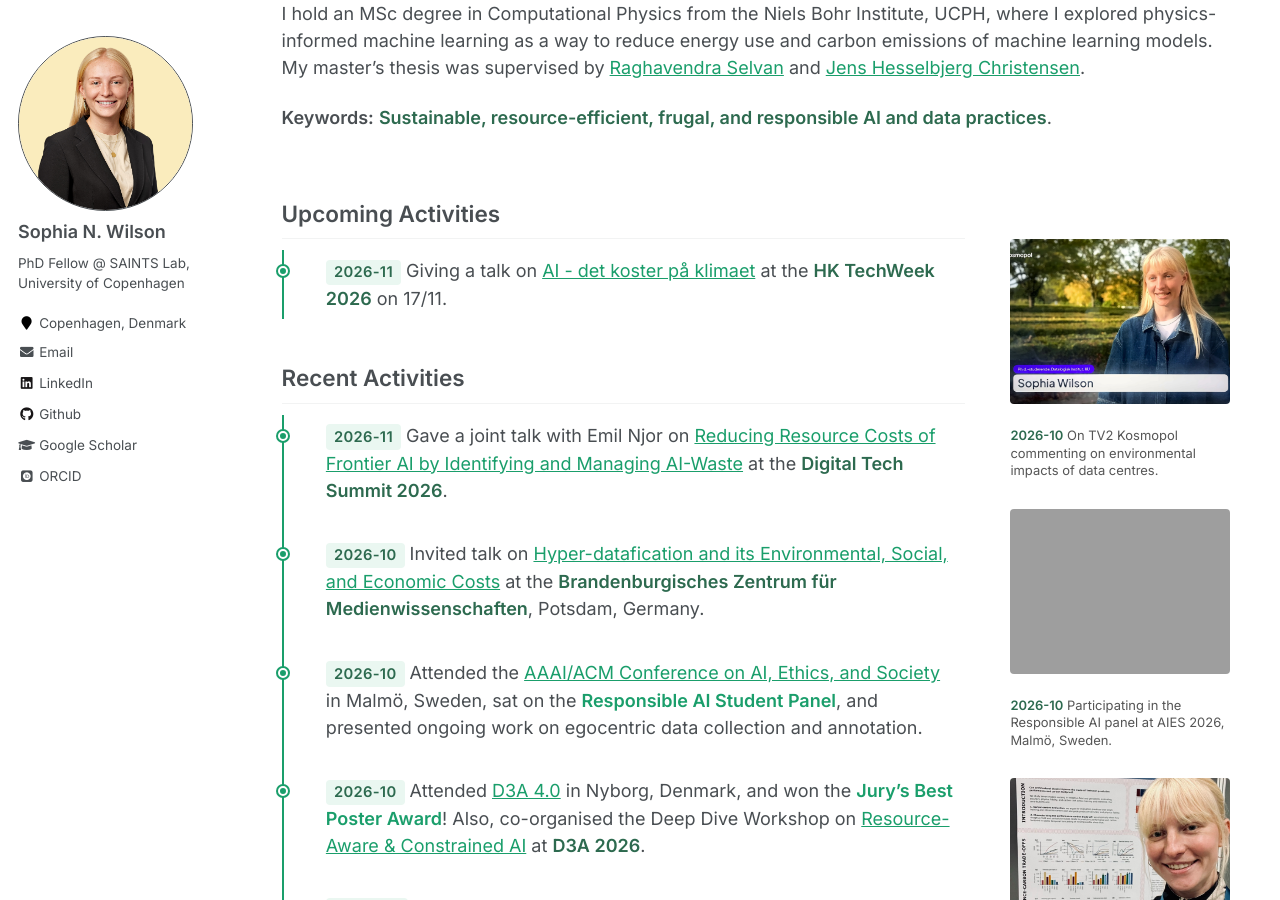
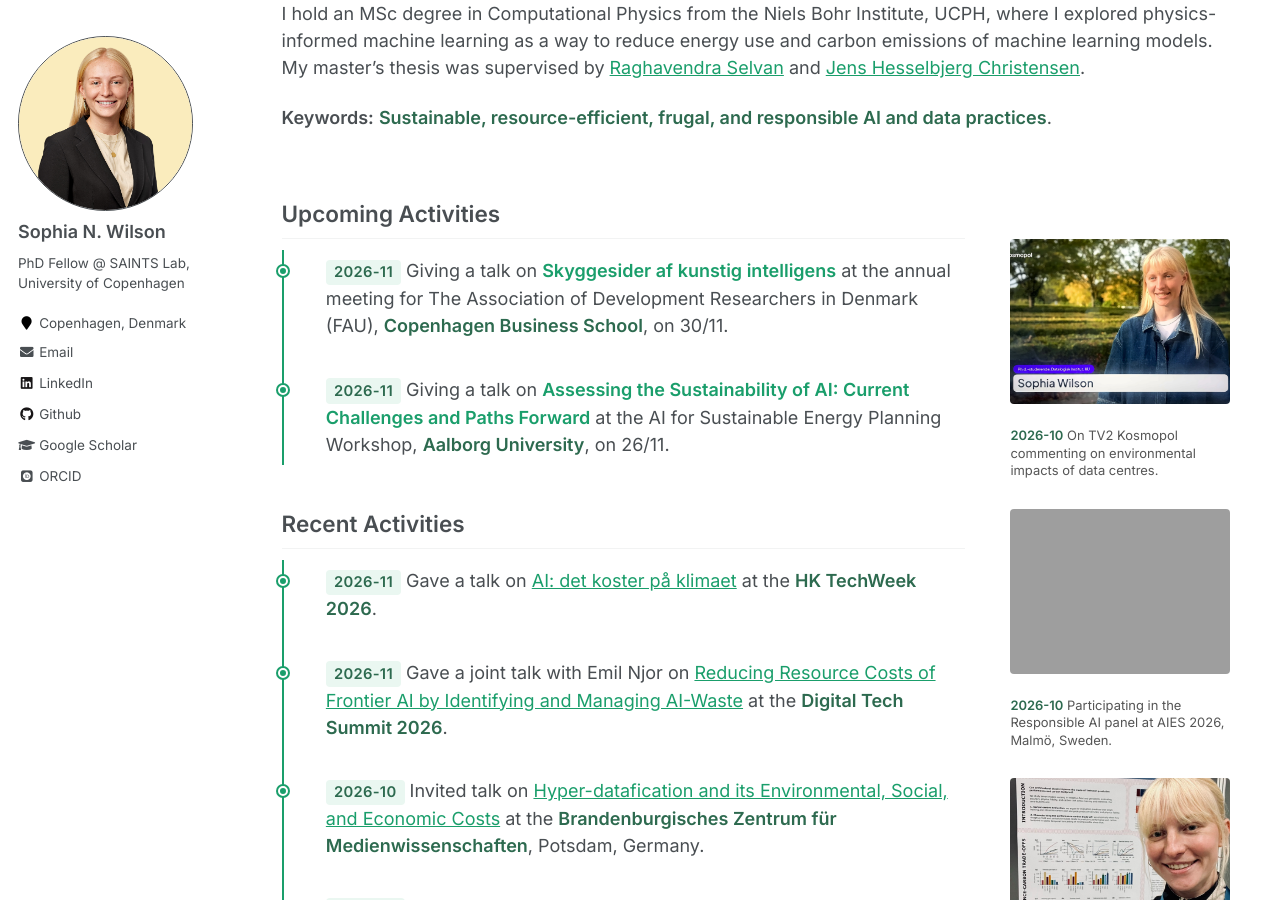
Before and after one commit to sophiawilson18/sophiawilson18.github.io, a Jekyll site: the page built from _pages/about.md, in a window 1280 px wide and 900 px high, scrolled down 478 px. Built offline with Jekyll 4.4.1, drawn with Linux system fonts in a browser that asks for light colours; some web fonts are replaced; grey boxes are pictures that could not be loaded.

Commit message:
updated talks

```diff
--- a/_pages/about.md
+++ b/_pages/about.md
@@ -23,10 +23,10 @@ I hold an MSc degree in Computational Physics from the Niels Bohr Institute, UCP
 
 <div class="timeline" markdown="1">
 
+**2026-11** Giving a talk on **Skyggesider af kunstig intelligens** at the annual meeting for The Association of Development Researchers in Denmark (FAU), <span class="venue">Copenhagen Business School</span>, on 30/11.
 
-**2026-11** Giving a talk on [AI - det koster på klimaet](https://www.hk.dk/aktuelt/kalender/D2292277026?_gl=1*uf0a5t*_up*MQ..*_ga*OTU5MDIzODk0LjE3OTE4OTY0MDI.*_ga_G0Z0D516FR*czE3OTE4OTY0MDEkbzEkZzAkdDE3OTE4OTY0MDEkajYwJGwwJGgw) at the <span class="venue">HK TechWeek 2026</span> on 17/11.
-
-
+**2026-11** Giving a talk on **Assessing the Sustainability of AI: Current Challenges and Paths Forward** at the
+AI for Sustainable Energy Planning Workshop, <span class="venue">Aalborg University</span>, on 26/11.
 
 </div>
 
@@ -34,6 +34,10 @@ I hold an MSc degree in Computational Physics from the Niels Bohr Institute, UCP
 ## Recent Activities
 
 <div class="timeline" markdown="1">
+
+
+**2026-11** Gave a talk on [AI: det koster på klimaet](https://www.hk.dk/aktuelt/kalender/D2292277026?_gl=1*uf0a5t*_up*MQ..*_ga*OTU5MDIzODk0LjE3OTE4OTY0MDI.*_ga_G0Z0D516FR*czE3OTE4OTY0MDEkbzEkZzAkdDE3OTE4OTY0MDEkajYwJGwwJGgw) at the <span class="venue">HK TechWeek 2026</span>.
+
 
 **2026-11** Gave a joint talk with Emil Njor on [Reducing Resource Costs of Frontier AI by Identifying and Managing AI-Waste](https://event.ing.dk/dts6/session/4412810/reducing-resource-costs-of-frontier-ai-by-identifying-and-managing-ai-waste-green-ai) at the <span class="venue">Digital Tech Summit 2026</span>.
 
```
